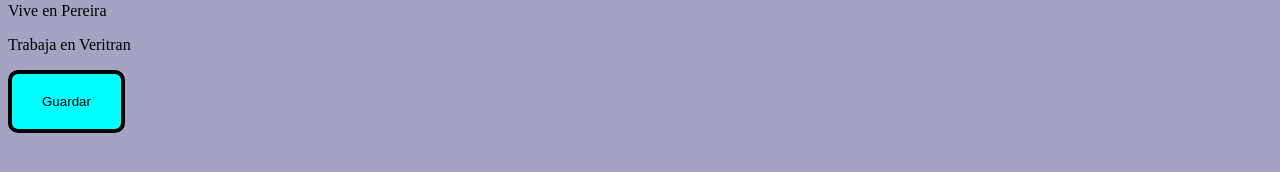
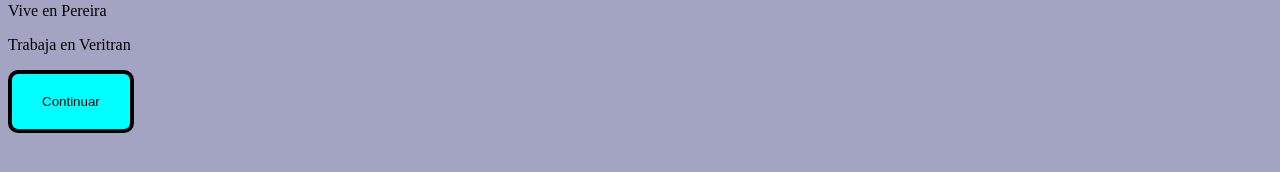
Before and after one commit to gonzalopantoja88/vt-laboratorio, a plain HTML site: page index.html in a window 1280 px wide. Shown: the part 172-344 px from the top of the page. Drawn offline with Linux system fonts and the light colour scheme.

Commit message:
se nombra boton como continuar

```diff
--- a/index.html
+++ b/index.html
@@ -14,7 +14,7 @@
         <p>Gonzalo Pantoja Osorio</p>
         <p>Vive en Pereira</p>
         <p>Trabaja en Veritran</p>
-        <button class="btn">Guardar</button>
+        <button class="btn">Continuar</button>
     </div>
 </body>
 <script src="script.js"></script>
```
